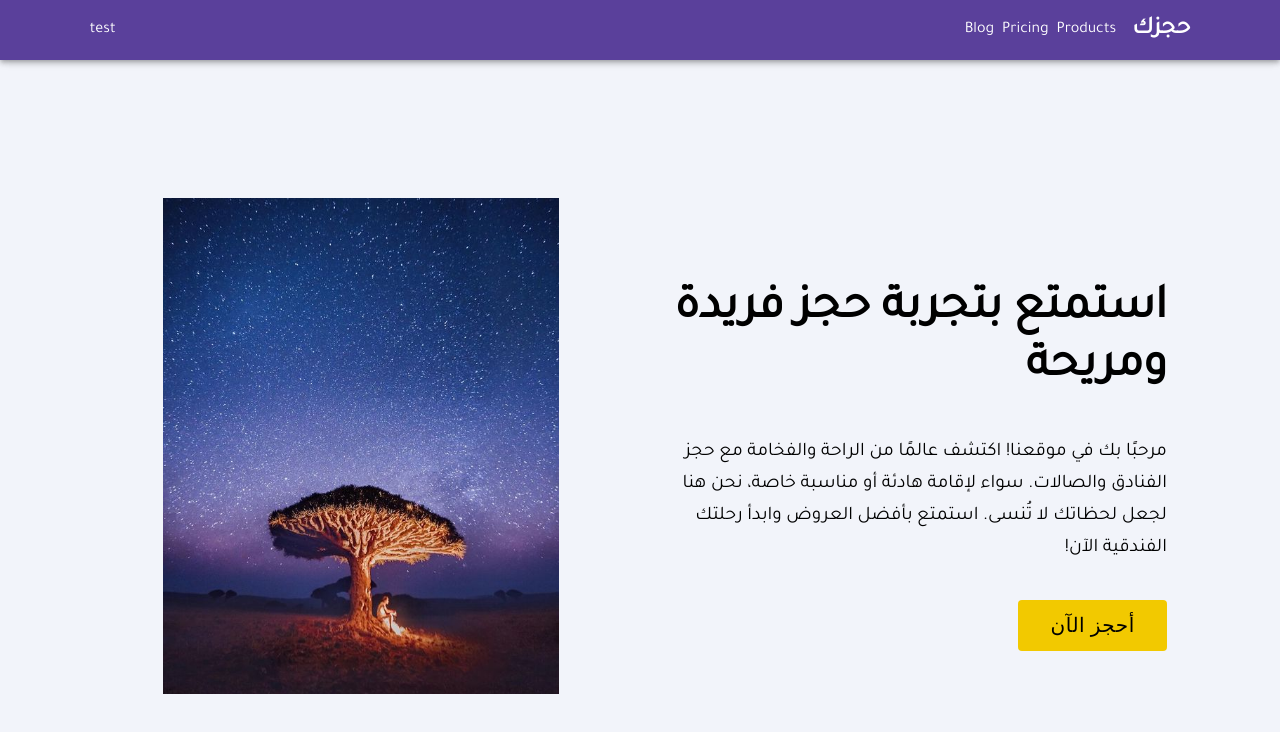
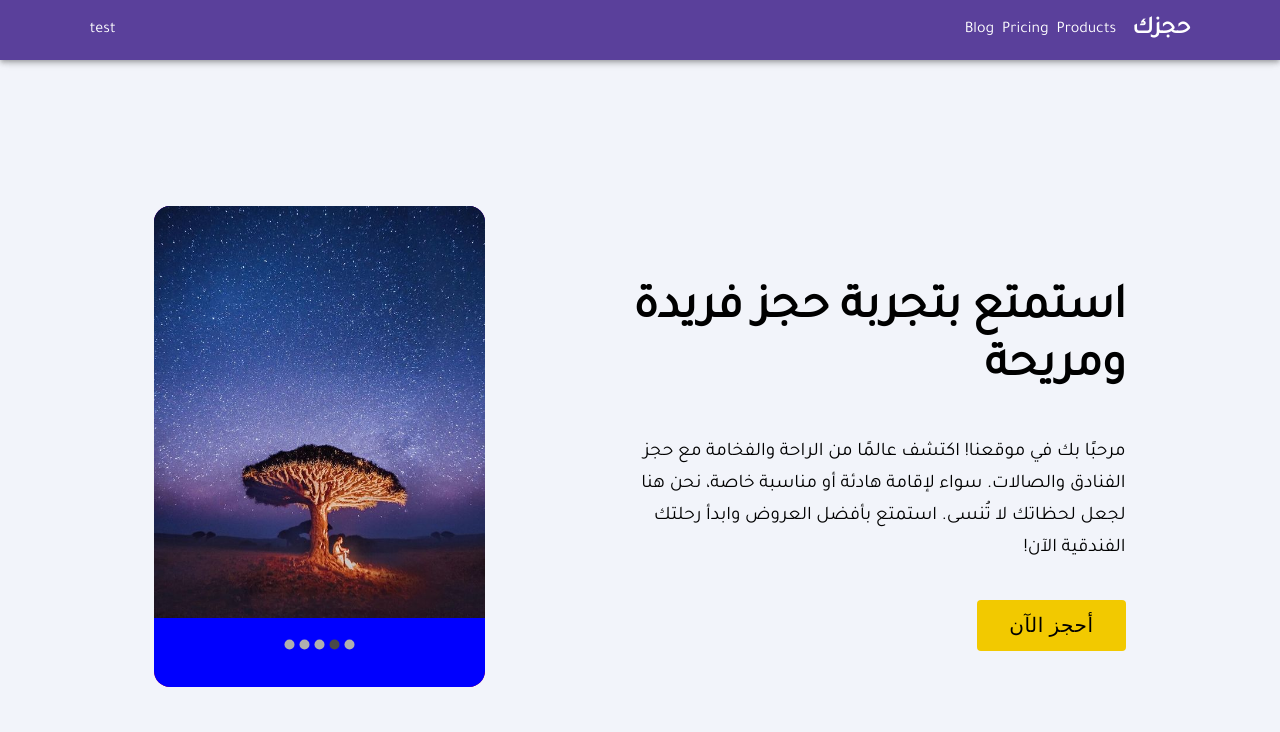
Before and after one commit to Salar-Sali/alsqama-is-going-to-mars, a React (Vite) app: page / in a window 1280 px wide. Shown: the top 732 px of the page. Built offline with nearby package versions, Linux system fonts and the light colour scheme.

Commit message:
image slider implemented

```diff
--- a/package.json
+++ b/package.json
@@ -18,6 +18,7 @@
     "@mui/styled-engine-sc": "^6.0.0-alpha.12",
     "react": "^18.2.0",
     "react-dom": "^18.2.0",
+    "react-material-ui-carousel": "^3.4.2",
     "react-router-dom": "^6.21.3",
     "styled-components": "^6.1.8"
   },
--- a/src/core/home/page/home-page.tsx
+++ b/src/core/home/page/home-page.tsx
@@ -1,6 +1,9 @@
 import { Button } from "@mui/material";
 import styled from "styled-components";
-import Image from "../../../../public/assets/2.jpg";
+import Image1 from "../../../../public/assets/1.jpg";
+import Image2 from "../../../../public/assets/2.jpg";
+import Image3 from "../../../../public/assets/3.jpg";
+import Carousel from "react-material-ui-carousel/dist/components/Carousel";
 
 export const HomePageWrapper = styled.div`
   height: 100%;
@@ -14,7 +17,6 @@ export const HomePageWrapper = styled.div`
 `;
 
 export const SloganAndBookingButton = styled.div`
-  /* background-color: red; */
   width: 45%;
   @media (max-width: 768px) {
     width: 80%;
@@ -26,19 +28,6 @@ export const SloganAndBookingButton = styled.div`
 
 export const SloganAndDescription = styled.div`
   padding-bottom: 16px;
-`;
-export const HomePageImageContainer = styled.div`
-  display: flex;
-  justify-content: center;
-  align-items: center;
-  width: 45%;
-  @media (max-width: 768px) {
-    width: 80%;
-  }
-
-  @media (max-width: 480px) {
-    width: 100%;
-  }
 `;
 
 export const SloganTitle = styled.h2`
@@ -62,12 +51,29 @@ export const BookNowButton = styled(Button)`
 `;
 
 export const StyledMainPageImage = styled.img`
-  width: 80%;
-  height: 80%;
+  width: 100%;
+  height: 100%;
+  object-fit: cover;
+`;
 
-  @media (max-width: 480px) {
-    width: 95%;
-    height: 95%;
+export const StyledCarousel = styled(Carousel)`
+  width: 100%;
+  height: 100%;
+  background-color: blue;
+`;
+
+export const HomePageImageContainer = styled.div`
+  display: flex;
+  justify-content: center;
+  align-items: center;
+  width: 30%;
+  height: 65%;
+  background-color: red;
+  border-radius: 16px;
+  overflow: hidden;
+
+  @media (max-width: 768px) {
+    width: 80%;
   }
 `;
 
@@ -86,7 +92,13 @@ const HomePage = () => {
         <BookNowButton>أحجز الآن</BookNowButton>
       </SloganAndBookingButton>
       <HomePageImageContainer>
-        <StyledMainPageImage src={Image} alt="main image" />
+        <StyledCarousel>
+          <StyledMainPageImage src={Image1} alt="main image" />
+          <StyledMainPageImage src={Image2} alt="main image" />
+          <StyledMainPageImage src={Image3} alt="main image" />
+          <StyledMainPageImage src={Image1} alt="main image" />
+          <StyledMainPageImage src={Image2} alt="main image" />
+        </StyledCarousel>
       </HomePageImageContainer>
     </HomePageWrapper>
   );
```
Also changed, not shown: 1 other file (tests, documents, lock files or other folders).
